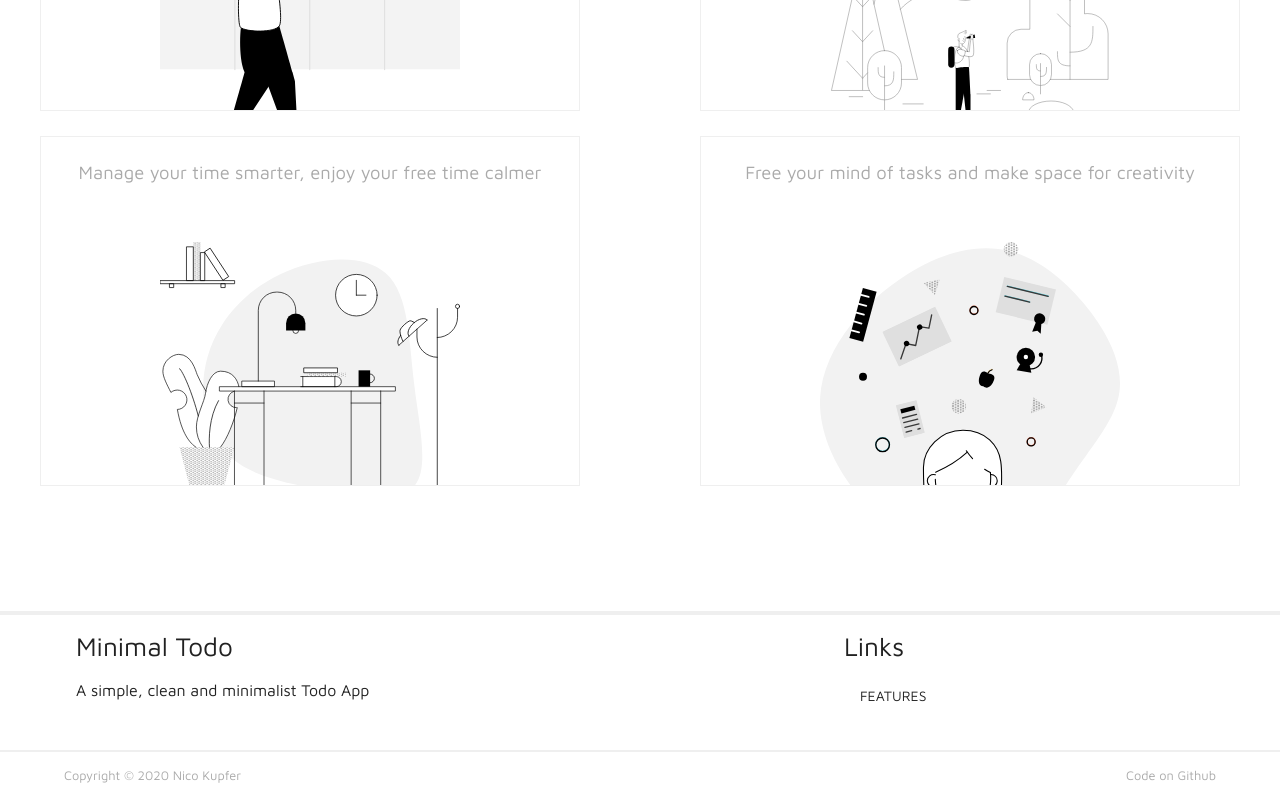
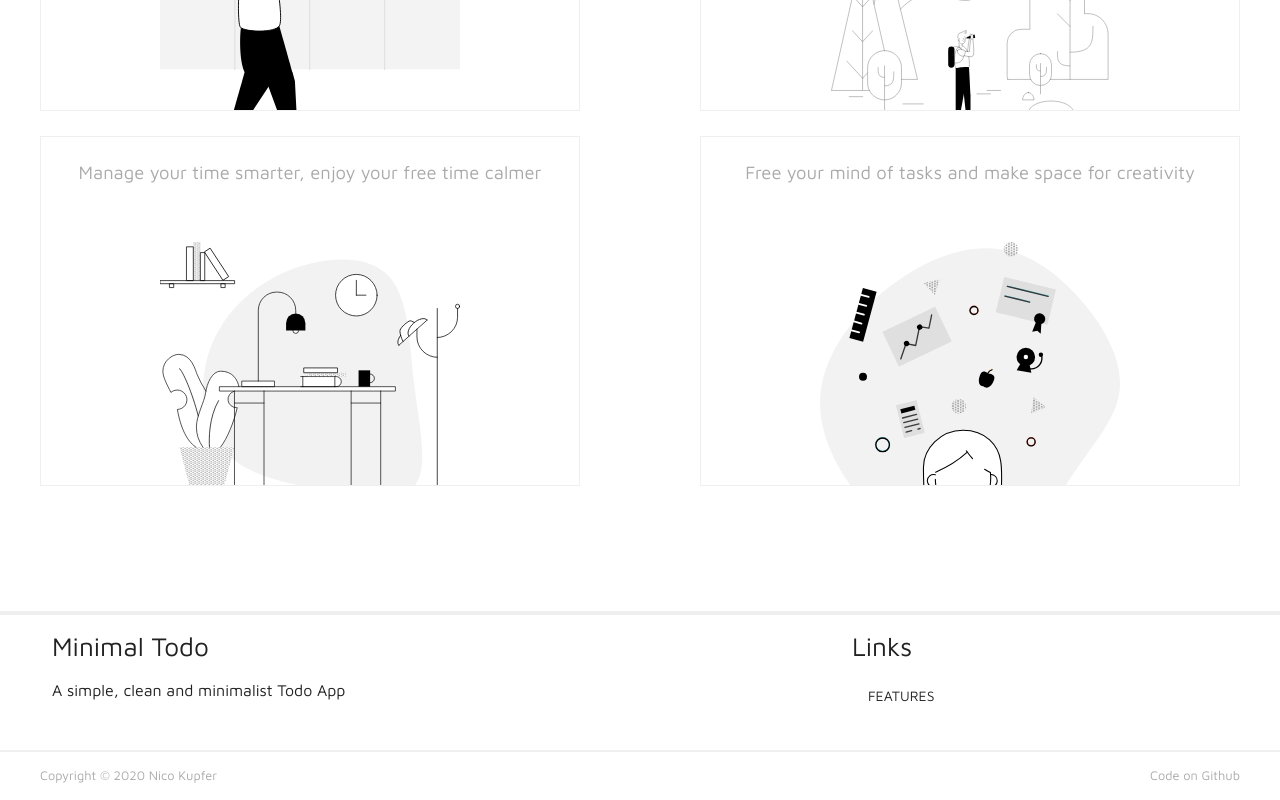
Before and after one commit to nicojones/minimal-todo, a React (Create React App) app in the folder app/: page / in a window 1280 px wide. Shown: the part 1453-2253 px from the top of the page. Built offline with nearby package versions, Linux system fonts and the light colour scheme; no server answers.

Commit message:
Focus-mode fixed!

```diff
--- a/app/src/components/HomePage/_header.scss
+++ b/app/src/components/HomePage/_header.scss
@@ -66,7 +66,7 @@ $header-btn-m: 10px;
   }
 
   .goto-app {
-    margin: 0 #{ 1.5 * $header-btn-m };
+    margin-left: #{ 1.5 * $header-btn-m };
     .mobile & {
       margin-left: auto;
     }
--- a/app/src/components/Project/Project.js
+++ b/app/src/components/Project/Project.js
@@ -137,7 +137,7 @@ function Project ({ setProject }) {
               <button className="btn p0">
                 <i className="material-icons left subtle btn-pr">{ taskName ? 'save' : 'add' }</i>
               </button>
-              <div className="form-group w-100">
+              <div className="flex-center-start w-100">
                 <div className="input-group mb-2">
                   <input
                     onChange={ taskNameChange } className="invisible f-100 btn-pl"
--- a/app/src/sass/_app.scss
+++ b/app/src/sass/_app.scss
@@ -1,5 +1,11 @@
 @import 'src/sass/colors';
 @import 'mixins';
+
+.container {
+  margin: 0 auto;
+  width: $landing-width;
+  max-width: 95%;
+}
 
 #todo-app {
   @extend .flex-row;
--- a/app/src/sass/_forms.scss
+++ b/app/src/sass/_forms.scss
@@ -1,4 +1,5 @@
 .form-group {
   display: flex;
-  align-items: center;
+  align-items: flex-start;
+  flex-direction: column;
 }
--- a/app/src/sass/_material.scss
+++ b/app/src/sass/_material.scss
@@ -228,9 +228,3 @@ input.invisible {
   text-rendering: optimizeLegibility;
   font-feature-settings: 'liga';
 }
-
-.container {
-  margin: 0 auto;
-  max-width: 1280px;
-  width: 90%;
-}
```
